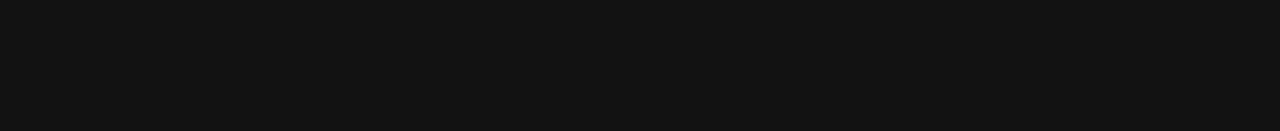
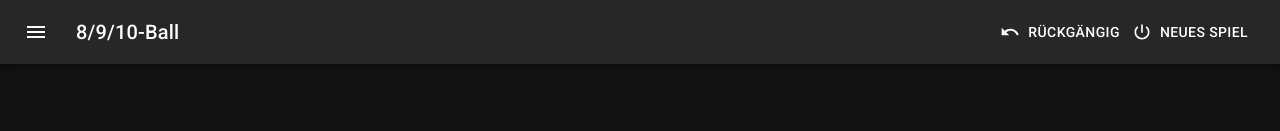
Before and after one commit to sbutz/poolscore, a React (Create React App) app: page /game in a window 1280 px wide. Before the commit this address led to /login. Shown: the top 131 px of the page. Built offline with nearby package versions, Linux system fonts and the light colour scheme; no server answers; the database is empty.

Commit message:
Hide Login
Hide until online sync is fully implemented.

```diff
--- a/src/Router.tsx
+++ b/src/Router.tsx
@@ -49,8 +49,8 @@ export default function Router() {
     createRoutesFromElements(
       <>
         <Route path="/" element={<Navigate to="/game" replace />} />
-        <Route path="/game" element={<RequireLogin><Game /></RequireLogin>} />
-        <Route path="/game14" element={<RequireLogin><Game14 /></RequireLogin>} />
+        <Route path="/game" element={<Game />} />
+        <Route path="/game14" element={<Game14 />} />
         <Route path="/login" element={<Login />} />
         <Route path="/club" element={<RequireAdmin><Club /></RequireAdmin>} />
         <Route path="/tables" element={<RequireAdmin><Tables /></RequireAdmin>} />
--- a/src/components/AppDrawer.tsx
+++ b/src/components/AppDrawer.tsx
@@ -14,7 +14,7 @@ interface AppDrawerProps {
 }
 
 // TODO: replace after implementing user management
-const isAdmin = true;
+const isAdmin = false;
 
 const drawerBoxSx = {
   width: 250,
```
